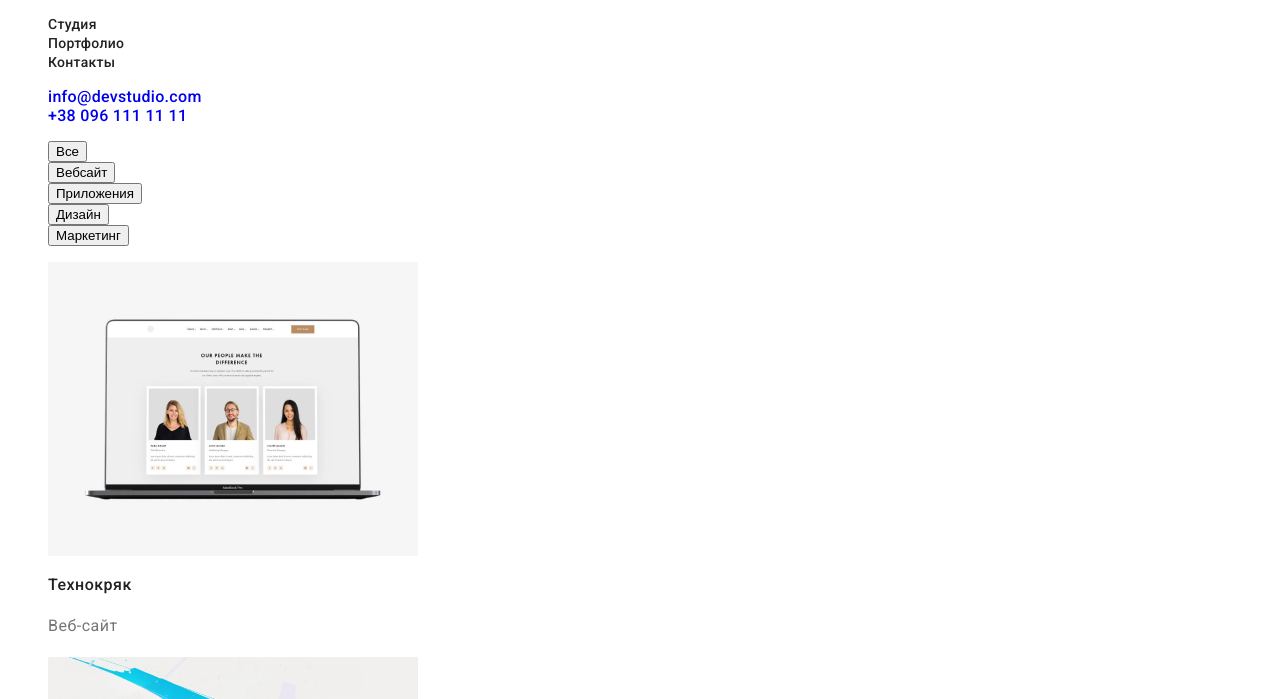
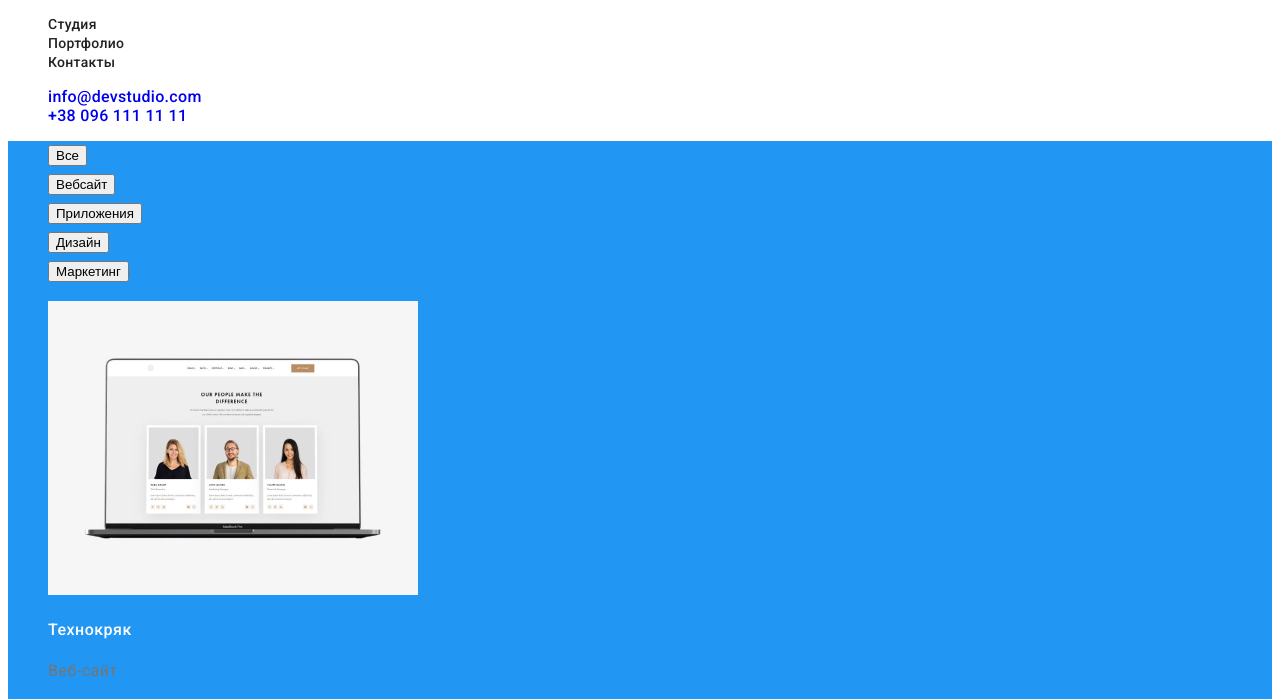
Before and after one commit to Evgenii-lab/goit-markup-hw-02, a plain HTML site: page portfolio.html in a window 1280 px wide. Shown: the part 40-739 px from the top of the page. Drawn offline with Linux system fonts and the light colour scheme.

Commit message:
goit-markup-hw-02

```diff
--- a/css/styles.css
+++ b/css/styles.css
@@ -63,7 +63,7 @@ a {
 .title {
   background-color: var(--color-font);
 }
-.main_button {
+.main_section {
   color: var(--main-color);
   background-color: var(--color-link);
   font-weight: 700;
@@ -128,7 +128,7 @@ h2,
   color: var(--main-color);
   background-color: var(--color-link);
 }
-.main_button,
+.main_section,
 .top-menu {
   cursor: pointer;
 }
--- a/portfolio.html
+++ b/portfolio.html
@@ -36,7 +36,7 @@
   </ul>
 </header>
 <main>
-  <section class="main-portfolio">
+  <section class="main_section">
     <ul>
       <li>
         <button href="#" type="button" class="button_menu">Все</button>
```
